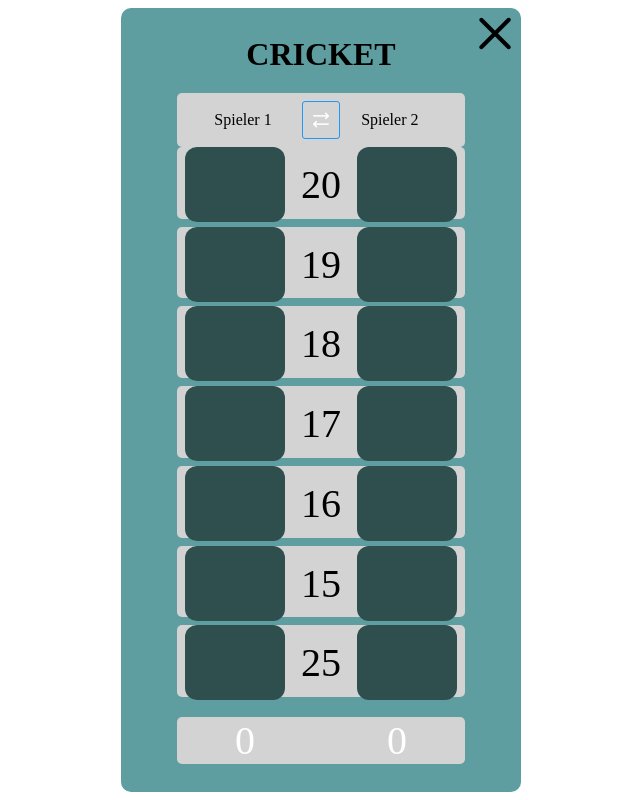
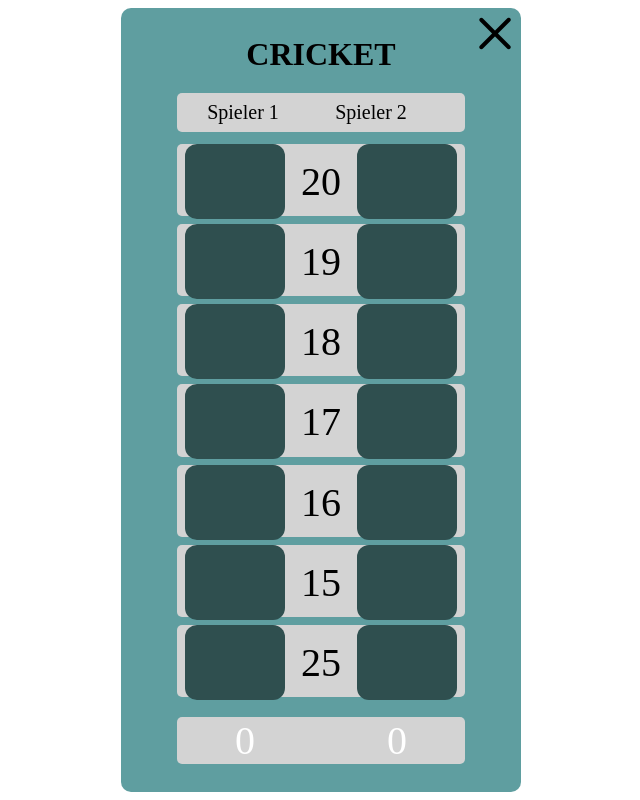
Before and after one commit to zahnmeissel/master-darts, a React (Vite) app: page / in a window 1280 px wide. Both pictures are taken after a click on the button "Start Game". Shown: the whole page, without its empty margins (319-959 px from the left). Built offline with nearby package versions, Linux system fonts and the light colour scheme.

Commit message:
new flow

```diff
--- a/src/game-variants/cricket/Cricket.tsx
+++ b/src/game-variants/cricket/Cricket.tsx
@@ -32,13 +32,13 @@ export default function Cricket({playerNames}: GameProps) {
                             if (!isTwoPlayers && i === 0) {
                                 acc.push(
                                     <div className="player-switch-button" key="switch-left">
-                                        <Button icon="pi pi-arrow-right-arrow-left" hidden={true}/>
                                     </div>
                                 );
                             }
 
                             acc.push(
-                                <div className="player-name" key={`p-${player.id ?? i}`}>
+                                <div className="player-name" key={`p-${player.id ?? i}`}
+                                style={{color: player.isWinner ? "#47914B" : "none"}}>
                                     {String(player.name)}
                                 </div>
                             );
@@ -46,7 +46,7 @@ export default function Cricket({playerNames}: GameProps) {
                             if (isTwoPlayers && i === 0) {
                                 acc.push(
                                     <div className="player-switch-button" key="switch-mid">
-                                        <Button icon="pi pi-arrow-right-arrow-left"/>
+
                                     </div>
                                 );
                             }
--- a/src/styles/index.scss
+++ b/src/styles/index.scss
@@ -21,7 +21,6 @@ body {
   height: calc(100dvh - 16px);
 
   box-sizing: border-box;
-
 }
 
 .board-header {
@@ -127,6 +126,8 @@ body {
   align-items: center;
   width: 100%;
   padding: 8px 16px;
+  font-size: 20px;
+  margin-bottom: 12px;
 }
 
 .players--two {
```
